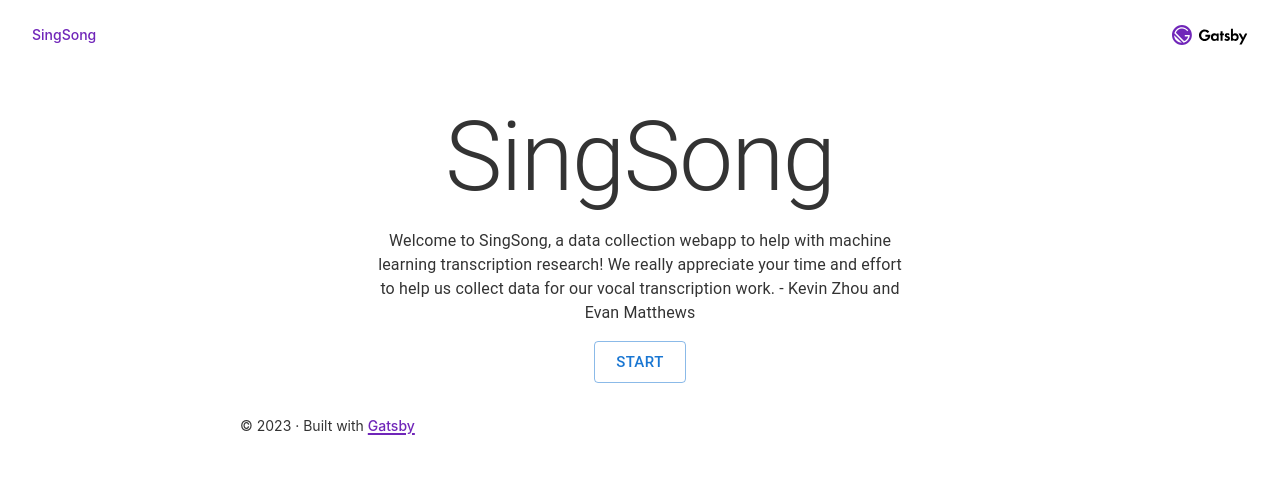
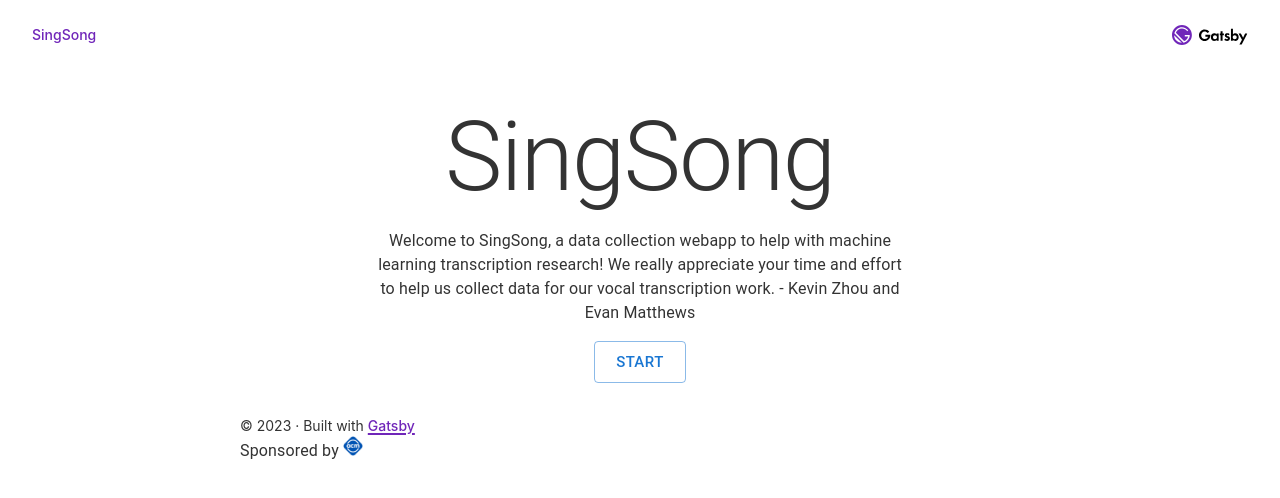
Before and after one commit to QwertycowMoo/singsong-website, a Gatsby site: page / in a window 1280 px wide. Built offline with nearby package versions, Linux system fonts and the light colour scheme; Gatsby itself is replaced by a stand-in of ours.

Commit message:
ACM Logo

```diff
--- a/src/components/Tutorial.tsx
+++ b/src/components/Tutorial.tsx
@@ -3,6 +3,7 @@ import React, { useState } from "react";
 
 import saveInstructions from "../images/saveInstructions.png"
 import phraseExample from "../images/phraseExample.png"
+
 
 interface TutorialProps {
     name: string,
@@ -29,6 +30,10 @@ function Tutorial ({name, closeTutorial}: TutorialProps) {
                 <Typography variant="body1" paragraph={true} textAlign="center">
                     Listen back to your recording, and retry if you need to. We want to get results as accurate as possible, so we really appreciate your time getting things right!
                 </Typography>
+
+                <Typography variant="body1" paragraph={true} textAlign="center">
+                    Finally, this data will be published in a paper. Your name will be anonymized when the final data is published, but we just need your name now to keep track of work done for any compensation.
+                </Typography>
                 <Button size="large" variant="outlined" onClick={closeTutorial}>Let's Go!</Button>
                 </>
     )
--- a/src/components/header.js
+++ b/src/components/header.js
@@ -20,6 +20,7 @@ const Header = ({ siteTitle }) => (
     >
       {siteTitle}
     </Link>
+
     <img
       alt="Gatsby logo"
       height={20}
--- a/src/components/layout.js
+++ b/src/components/layout.js
@@ -10,6 +10,9 @@ import { useStaticQuery, graphql } from "gatsby"
 
 import Header from "./header"
 import "./layout.css"
+
+import { Typography } from "@mui/material"
+import ACMLogo from "../images/sp23-acm-diamond-blue.png"
 
 const Layout = ({ children }) => {
   const data = useStaticQuery(graphql`
@@ -42,6 +45,13 @@ const Layout = ({ children }) => {
           © {new Date().getFullYear()} &middot; Built with
           {` `}
           <a href="https://www.gatsbyjs.com">Gatsby</a>
+        <Typography>{"Sponsored by "}
+            <img
+            alt="ACM logo"
+            height={20}
+            style={{ margin: 0 }}
+            src={ACMLogo}/>
+        </Typography>
         </footer>
       </div>
     </>
```
Also changed, not shown: src/images/sp23-acm-diamond-blue.png (added).
